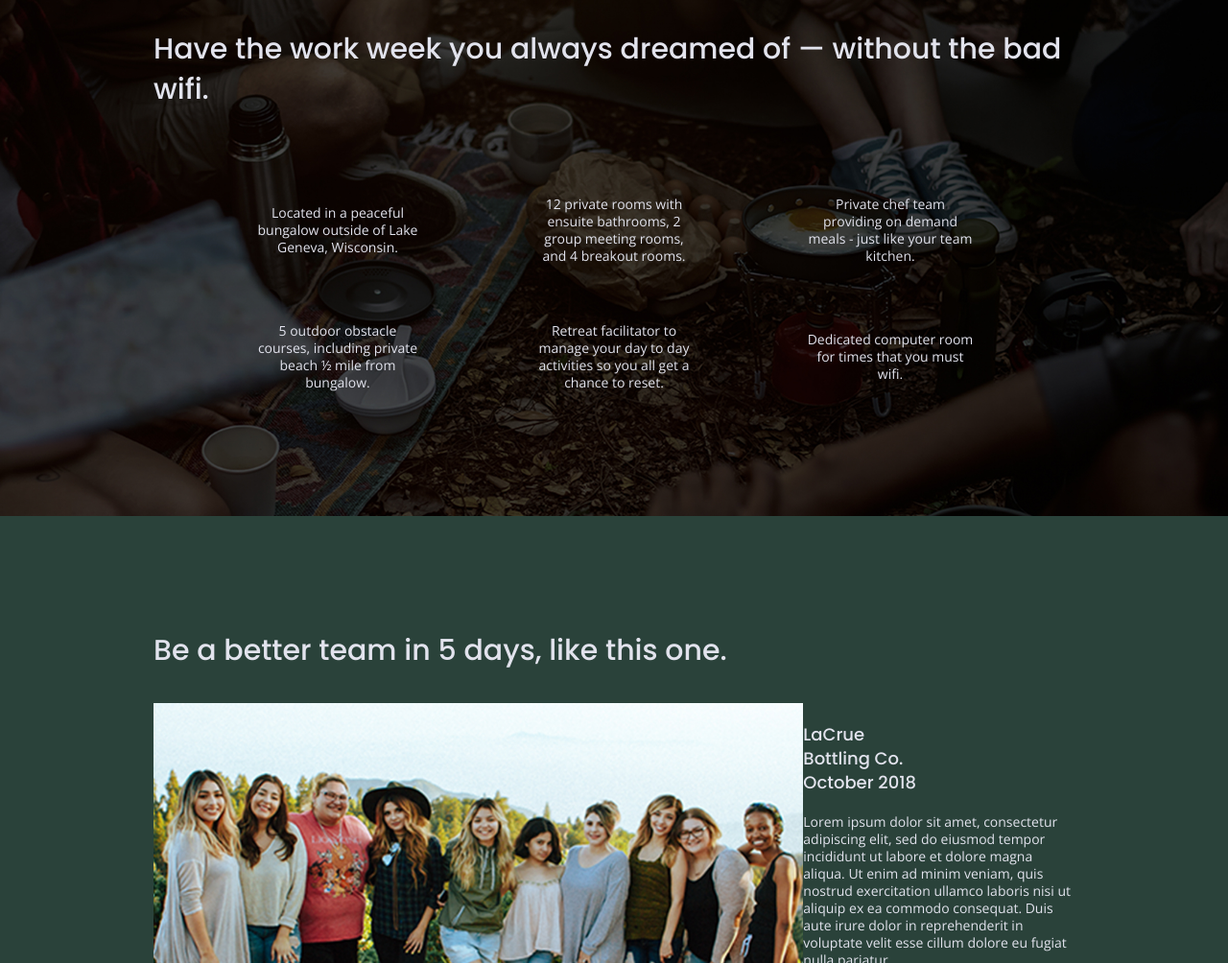
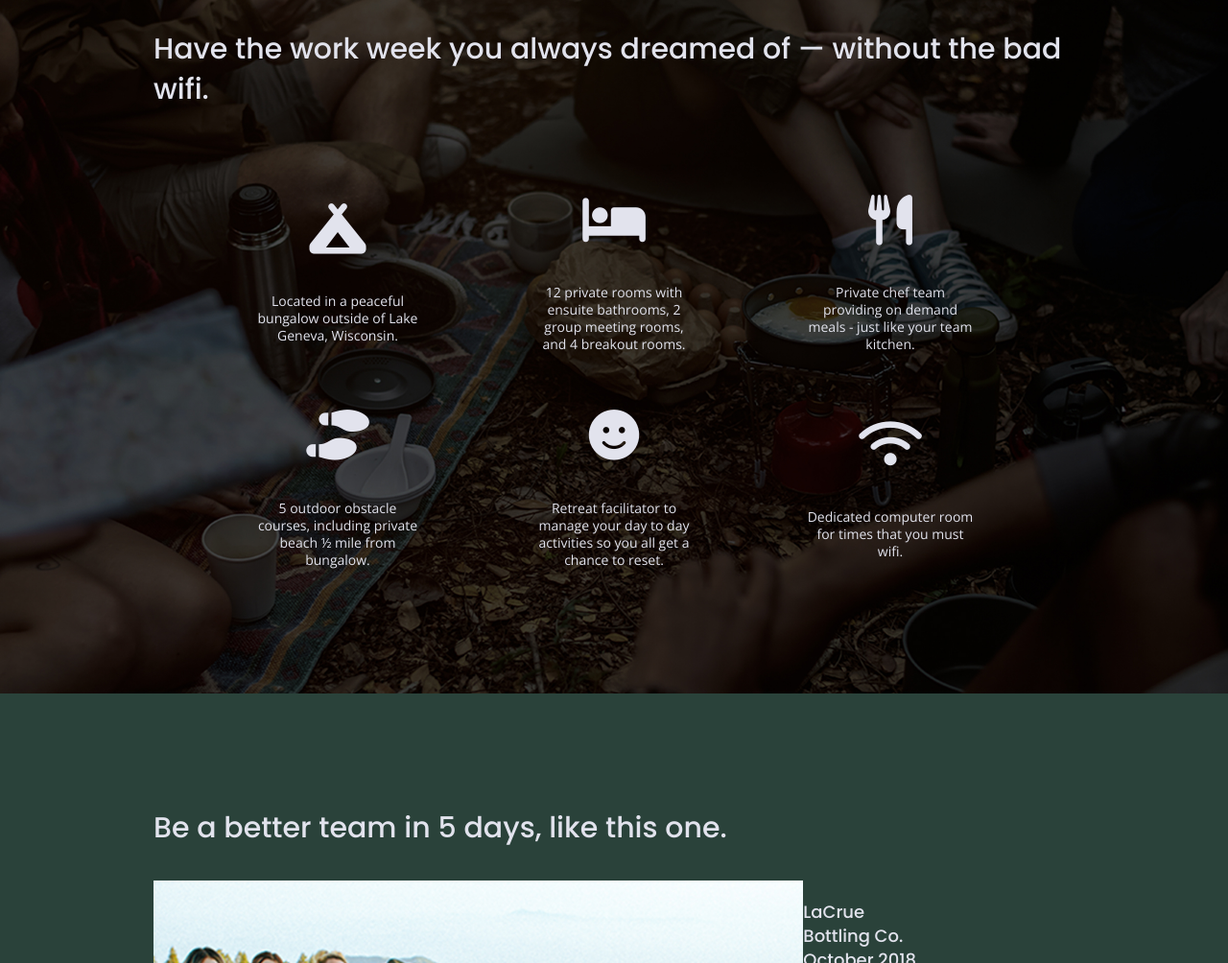
Before and after one commit to jaydcruz-dev/unplugged-website, a website: page index.html in a window 1280 px wide. Shown: the part 1095-2099 px from the top of the page at 96% size. Drawn offline with nearby package versions, Linux system fonts and the light colour scheme.

Commit message:
added-icon-fonts

```diff
--- a/css/main.css
+++ b/css/main.css
@@ -98,6 +98,11 @@
       font-family: 'Open Sans', sans-serif;
       font-size: 1em;
       text-align: left;
+}
+
+.features i {
+	font-size: 3.75em;
+        margin-bottom: 40px;
 }
 
 ul,
--- a/index.html
+++ b/index.html
@@ -23,6 +23,9 @@
 
   <!-- Google Fonts -->
   <link href="https://fonts.googleapis.com/css?family=Open+Sans:400,700|Poppins:500,700" rel="stylesheet">
+
+  <!-- FontAwesome script --->
+  <script src="https://kit.fontawesome.com/dc9d847dba.js" crossorigin="anonymous"></script>
 
 </head>
 
@@ -71,27 +74,38 @@
             <div class="features-items">
               <article>
                 <p class="fontawesome-icon">
+                    <i class="fas fa-campground"></i>
                 </p>
                 <p class="features-item-description"> Located in a peaceful bungalow outside of Lake Geneva, Wisconsin.</p>
               </article>
               <article>
-                <p class="fontawesome-icon"></p>
+                <p class="fontawesome-icon">
+                    <i class="fas fa-bed"></i>
+                </p>
                 <p class="features-item-description"> 12 private rooms with ensuite bathrooms, 2 group meeting rooms, and 4 breakout rooms.</p>
               </article>
               <article>
-                <p class="fontawesome-icon"></p>
+                <p class="fontawesome-icon">
+                    <i class="fas fa-utensils"></i>
+                </p>
                 <p class="features-item-description"> Private chef team providing on demand meals - just like your team kitchen.</p>
               </article>
               <article>
-                <p class="fontawesome-icon"></p>
+                <p class="fontawesome-icon">
+                    <i class="fas fa-shoe-prints"></i>
+                </p>
                 <p class="features-item-description"> 5 outdoor obstacle courses, including private beach ½ mile from bungalow.</p>
               </article>
               <article>
-                <p class="fontawesome-icon"></p>
+                <p class="fontawesome-icon">
+                    <i class="fas fa-smile"></i>
+                </p>
                 <p class="features-item-description"> Retreat facilitator to manage your day to day activities so you all get a chance to reset.</p>
               </article>
               <article>
-                <p class="fontawesome-icon"></p>
+                <p class="fontawesome-icon">
+                    <i class="fas fa-wifi"></i>
+                </p>
                 <p class="features-item-description"> Dedicated computer room for times that you must wifi.</p>
               </article>
             </div>
```
Also changed, not shown: about/index.html (+4 -0 lines), faq/index.html (+3 -0 lines), img/bed.png (deleted), img/facebook.png (deleted), img/instagram.png (deleted), img/logo.jpg (deleted), img/shoe.png (deleted), img/smile.png (deleted), img/twitter.png (deleted), img/utensils.png (deleted), img/wifi.png (deleted).
